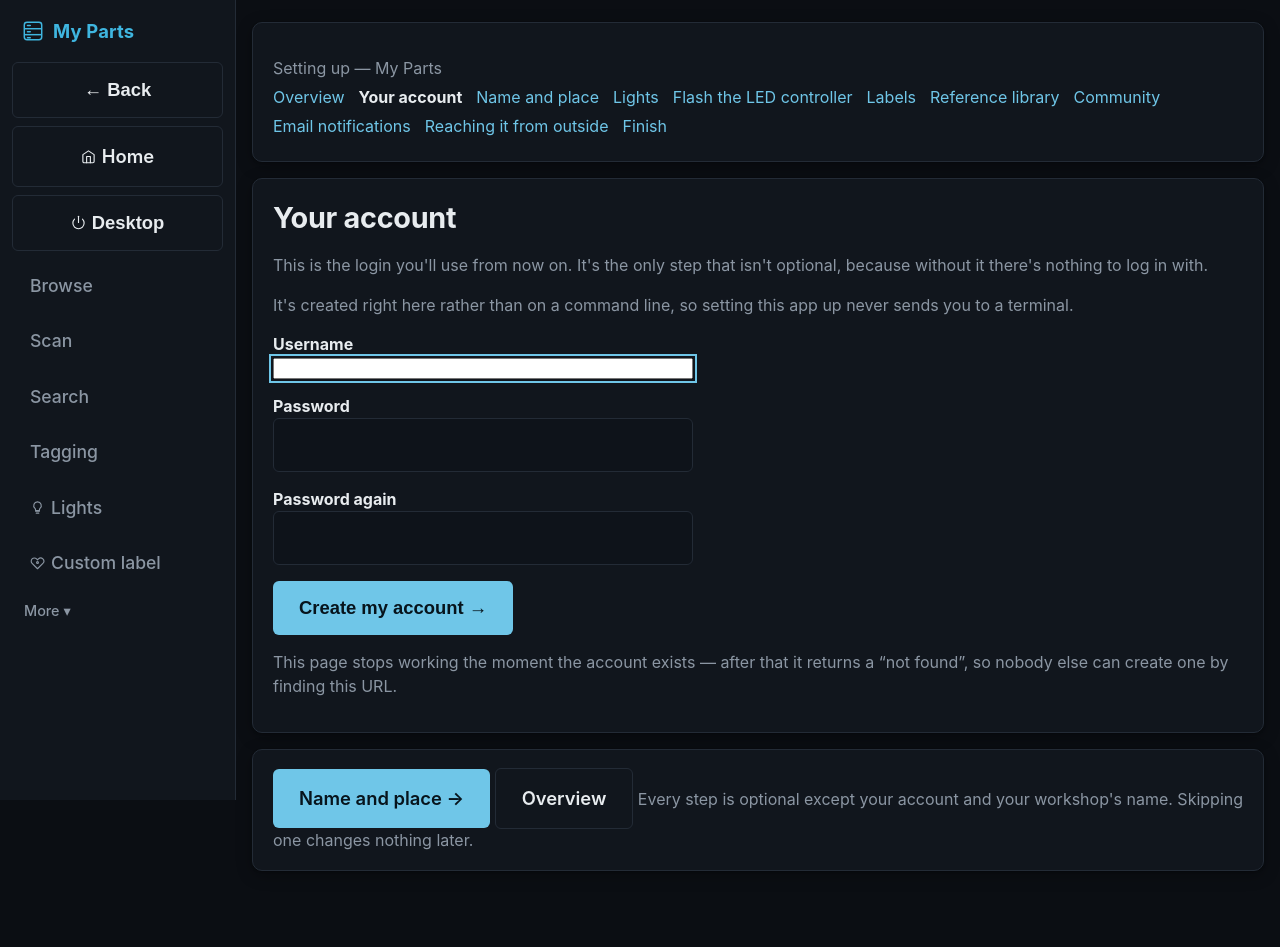
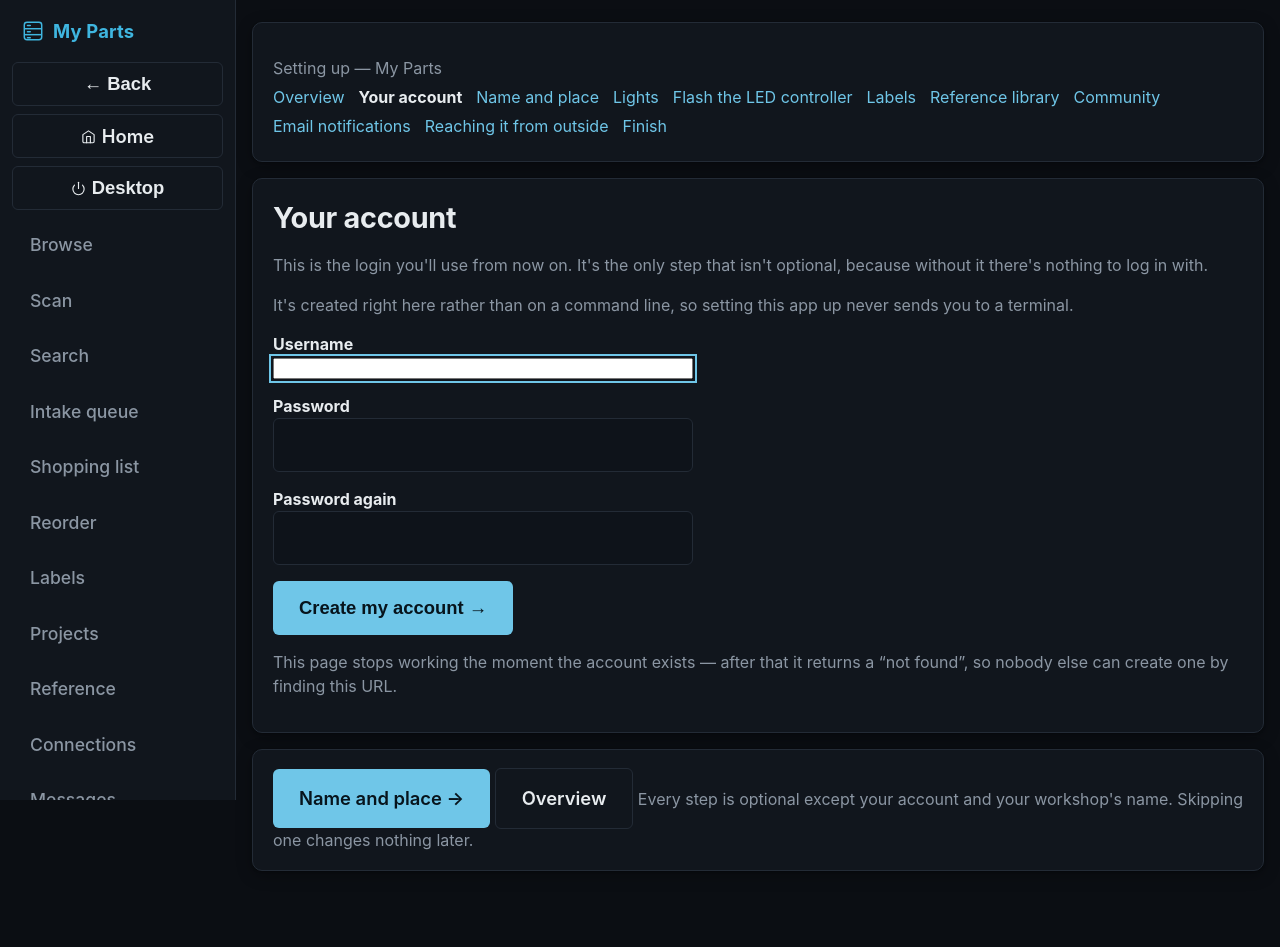
Before and after one commit to sethmills/sethsparts, a Django app: page /setup/account/ in a window 1280 px wide. Run offline with Django 5.2, Linux system fonts and the light colour scheme; data comes from the database, SQL or seed files in the repository; data that the repository does not hold is empty.

Commit message:
Rebalance nav, replace <details> More menu with a cross-browser checkbox toggle, move import/export/backup into Settings

```diff
--- a/inventory/static/inventory/style.css
+++ b/inventory/static/inventory/style.css
@@ -98,12 +98,14 @@ header.topbar nav a {
 }
 header.topbar nav a:hover { color: var(--text); background: #2a2f3a; border-color: var(--muted); text-decoration: none; }
 
-/* "More" nav overflow -- a plain <details> (no JS needed) holding the less-used
-   links, always available everywhere but especially worth collapsing on the
-   Pi kiosk where 11 top-level links is too much for an 800px-wide screen. */
+/* "More" nav overflow -- a CSS-only checkbox toggle (no JS, no <details>, so it
+   behaves identically in every browser) holding the less-used links. */
 .nav-more { position: relative; }
-.nav-more summary {
-  list-style: none;
+.nav-more-input { position: absolute; opacity: 0; width: 1px; height: 1px; }
+.nav-more-summary {
+  display: inline-flex;
+  align-items: center;
+  gap: 6px;
   cursor: pointer;
   color: var(--muted);
   font-size: 0.9rem;
@@ -112,11 +114,12 @@ header.topbar nav a:hover { color: var(--text); background: #2a2f3a; border-colo
   border-radius: 999px;
   background: var(--panel-raised);
   border: 1px solid var(--border);
+  white-space: nowrap;
+  user-select: none;
 }
-.nav-more summary::-webkit-details-marker { display: none; }
-.nav-more summary:hover { color: var(--text); background: #2a2f3a; border-color: var(--muted); }
-.nav-more[open] summary { color: var(--text); background: #2a2f3a; }
-.nav-more .nav-more-menu {
+.nav-more-summary:hover { color: var(--text); background: #2a2f3a; border-color: var(--muted); }
+.nav-more-input:checked ~ .nav-more-summary { color: var(--text); background: #2a2f3a; }
+.nav-more-menu {
   position: absolute;
   top: calc(100% + 6px);
   right: 0;
@@ -126,11 +129,12 @@ header.topbar nav a:hover { color: var(--text); background: #2a2f3a; border-colo
   border-radius: var(--radius-sm);
   box-shadow: var(--shadow);
   padding: 6px;
-  display: flex;
+  display: none;
   flex-direction: column;
   min-width: 160px;
 }
-.nav-more .nav-more-menu a {
+.nav-more-input:checked ~ .nav-more-menu { display: flex; }
+.nav-more-menu a {
   padding: 10px 12px;
   border-radius: var(--radius-sm);
   color: var(--text);
@@ -138,7 +142,7 @@ header.topbar nav a:hover { color: var(--text); background: #2a2f3a; border-colo
   border: none;
   white-space: nowrap;
 }
-.nav-more .nav-more-menu a:hover { background: var(--panel); text-decoration: none; }
+.nav-more-menu a:hover { background: var(--panel); text-decoration: none; }
 
 /* Inline SVG icons (replacing emoji) align with their surrounding text and match
    the button/nav line height. The brand logo already sets its own size via
@@ -219,8 +223,8 @@ html.pi-kiosk .btn-sm { padding: 11px 18px; font-size: 1rem; min-height: 48px; }
 
 /* "Log out" sits in the More menu alongside links, so it has to look like one while
    still being a button (it posts a form -- see base.html). */
-.nav-more .nav-more-menu form { margin: 0; display: flex; }
-.nav-more .nav-more-menu button {
+.nav-more-menu form { margin: 0; display: flex; }
+.nav-more-menu button {
   padding: 10px 12px;
   border-radius: var(--radius-sm);
   color: var(--text);
@@ -232,7 +236,7 @@ html.pi-kiosk .btn-sm { padding: 11px 18px; font-size: 1rem; min-height: 48px; }
   cursor: pointer;
   white-space: nowrap;
 }
-.nav-more .nav-more-menu button:hover { background: var(--panel); }
+.nav-more-menu button:hover { background: var(--panel); }
 
 /* One card per "where it lives" location on the part page -- replaces a wide
    table whose cells crammed several small buttons together on one side. */
@@ -395,18 +399,20 @@ html.pi-kiosk .pi-only { display: inline-flex; }
   }
   header.topbar nav a:hover { background: var(--panel-raised); border: none; }
 
-  /* Keep "More" as a native <details> dropdown in the sidebar. Forcing a closed
-     <details> open with CSS is unreliable across browsers (the content is hidden
-     via the shadow slot, not a plain display:none), so the toggle stays clickable
-     everywhere and the menu drops down as it always has. */
-  .nav-more { position: relative; }
-  .nav-more summary {
-    border-radius: var(--radius-sm);
+  /* In the sidebar there's room for everything, so hide the "More" toggle and
+     list the secondary links directly below the primary ones. */
+  .nav-more { position: static; }
+  .nav-more-input, .nav-more-summary { display: none; }
+  .nav-more-menu {
+    position: static;
+    display: flex;
+    flex-direction: column;
+    min-width: 0;
     background: none;
     border: none;
-    padding: 9px 12px;
-    width: 100%;
+    box-shadow: none;
+    padding: 0;
   }
-  .nav-more summary:hover, .nav-more[open] summary { background: var(--panel-raised); }
-  .nav-more .nav-more-menu { left: 0; right: auto; }
+  .nav-more-menu a { padding: 9px 12px; color: var(--muted); }
+  .nav-more-menu a:hover { background: var(--panel-raised); }
 }
--- a/inventory/templates/inventory/base.html
+++ b/inventory/templates/inventory/base.html
@@ -28,29 +28,28 @@
       <a href="{% url 'inventory:browse' %}">Browse</a>
       <a href="{% url 'inventory:scan' %}">Scan</a>
       <a href="{% url 'inventory:parts_search' %}">Search</a>
-      <a href="{% url 'inventory:tagging_list' %}">Tagging</a>
-      <a href="{% url 'inventory:light_controls' %}"><svg width="15" height="15" viewBox="0 0 24 24" fill="none" stroke="currentColor" stroke-width="1.8" stroke-linecap="round" stroke-linejoin="round" aria-hidden="true"><path d="M9 18h6M10 21h4"/><path d="M12 3a6 6 0 0 0-4 10.5c.7.9 1 2 1 3.5h6c0-1.5.3-2.6 1-3.5A6 6 0 0 0 12 3z"/></svg> Lights</a>
-      <a href="{% url 'inventory:custom_label' %}"><svg width="15" height="15" viewBox="0 0 24 24" fill="none" stroke="currentColor" stroke-width="1.8" stroke-linecap="round" stroke-linejoin="round" aria-hidden="true"><path d="M20.6 13.4 12 22 3.4 13.4a5 5 0 0 1 7.1-7.1l1.5 1.5 1.5-1.5a5 5 0 0 1 7.1 7.1z"/><circle cx="12" cy="12" r="1.5"/></svg> Custom label</a>
-      <details class="nav-more">
-        <summary>More ▾</summary>
+      <a href="{% url 'inventory:intake_queue' %}">Intake queue</a>
+      <a href="{% url 'inventory:shopping_list' %}">Shopping list{% if shopping_list_count %} ({{ shopping_list_count }}){% endif %}</a>
+      <a href="{% url 'inventory:reorder' %}">Reorder</a>
+      <a href="{% url 'inventory:labels' %}">Labels</a>
+      <a href="{% url 'inventory:project_list' %}">Projects</a>
+      <a href="{% url 'inventory:reference_list' %}">Reference</a>
+      <a href="{% url 'inventory:community_connections' %}">Connections</a>
+      <a href="{% url 'inventory:community_messages' %}">Messages{% if unread_messages %} ({{ unread_messages }}){% endif %}</a>
+      <a href="{% url 'inventory:setup_hub' %}">Settings</a>
+
+      <div class="nav-more">
+        <input type="checkbox" id="nav-more-toggle" class="nav-more-input">
+        <label for="nav-more-toggle" class="nav-more-summary">More ▾</label>
         <div class="nav-more-menu">
-          <a href="{% url 'inventory:project_list' %}">Projects</a>
-          <a href="{% url 'inventory:reorder' %}">Reorder</a>
-          <a href="{% url 'inventory:shopping_list' %}">Shopping list{% if shopping_list_count %} ({{ shopping_list_count }}){% endif %}</a>
+          <a href="{% url 'inventory:tagging_list' %}">Tagging</a>
+          <a href="{% url 'inventory:light_controls' %}"><svg width="15" height="15" viewBox="0 0 24 24" fill="none" stroke="currentColor" stroke-width="1.8" stroke-linecap="round" stroke-linejoin="round" aria-hidden="true"><path d="M9 18h6M10 21h4"/><path d="M12 3a6 6 0 0 0-4 10.5c.7.9 1 2 1 3.5h6c0-1.5.3-2.6 1-3.5A6 6 0 0 0 12 3z"/></svg> Lights</a>
+          <a href="{% url 'inventory:custom_label' %}"><svg width="15" height="15" viewBox="0 0 24 24" fill="none" stroke="currentColor" stroke-width="1.8" stroke-linecap="round" stroke-linejoin="round" aria-hidden="true"><path d="M20.6 13.4 12 22 3.4 13.4a5 5 0 0 1 7.1-7.1l1.5 1.5 1.5-1.5a5 5 0 0 1 7.1 7.1z"/><circle cx="12" cy="12" r="1.5"/></svg> Custom label</a>
+          <a href="{% url 'inventory:community_network_search' %}">Search friends</a>
           <a href="{% url 'inventory:enrichment_queue' %}">Enrichment queue</a>
-          <a href="{% url 'inventory:labels' %}">Labels</a>
           <a href="{% url 'inventory:bin_setup' %}">Bin barcodes</a>
           <a href="{% url 'inventory:quick_add_container' %}"><svg width="15" height="15" viewBox="0 0 24 24" fill="none" stroke="currentColor" stroke-width="1.8" stroke-linecap="round" stroke-linejoin="round" aria-hidden="true"><path d="M21 8l-9-5-9 5v8l9 5 9-5z"/><path d="M3 8l9 5 9-5M12 13v9"/></svg> New moving box</a>
-          <a href="{% url 'inventory:intake_queue' %}">Intake queue</a>
-          <a href="{% url 'inventory:reference_list' %}">Reference</a>
-          <a href="{% url 'inventory:community_connections' %}">Connections</a>
-          <a href="{% url 'inventory:community_network_search' %}">Search friends</a>
-          <a href="{% url 'inventory:community_messages' %}">Messages{% if unread_messages %} ({{ unread_messages }}){% endif %}</a>
           <a href="{% url 'inventory:help_index' %}">Help</a>
-          <a href="{% url 'inventory:setup_hub' %}">Settings</a>
-          <a href="{% url 'inventory:import_csv' %}">Import CSV</a>
-          <a href="{% url 'inventory:export_csv' %}">Export CSV</a>
-          <a href="{% url 'inventory:export_inventory' %}">Backup (zip)</a>
           <a href="/admin/">Admin</a>
           {% comment %}
             A POST form, not a link: Django's LogoutView is POST-only so that no stray
@@ -61,7 +60,7 @@
             <button type="submit">Log out</button>
           </form>
         </div>
-      </details>
+      </div>
     </nav>
   </header>
   <script>
```
Also changed, not shown: inventory/templates/inventory/setup/hub.html (+7 -0 lines).
